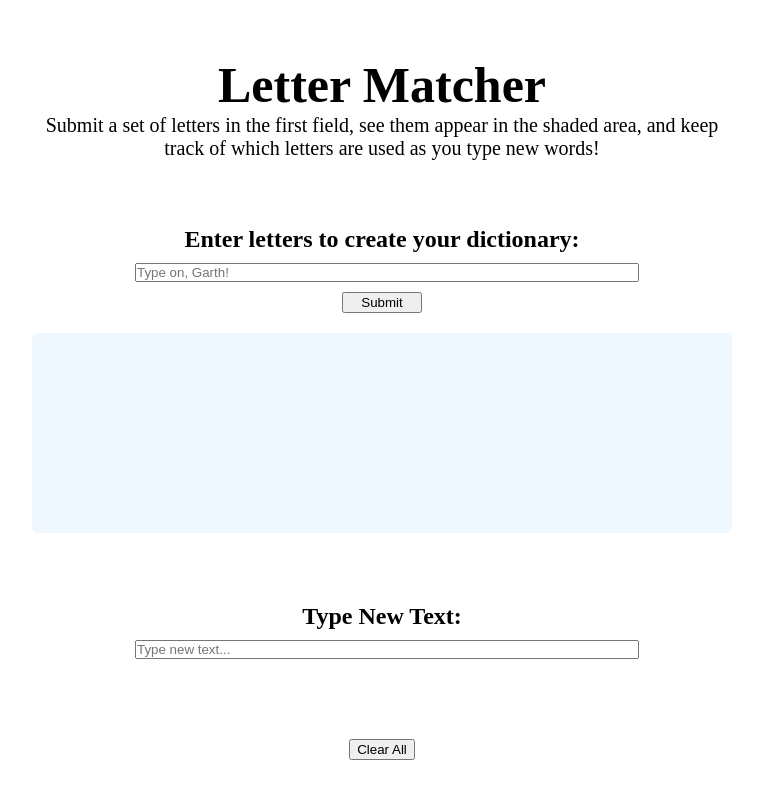
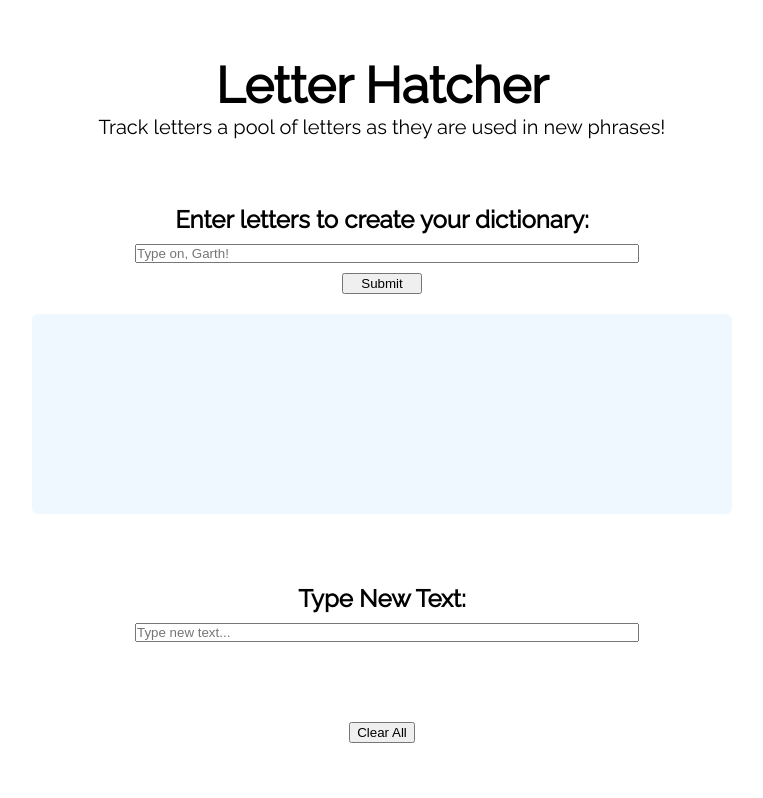
Before and after one commit to realmajortom/letter-tracker, a website: page index.html in a window 1280 px wide. Shown: the whole page, without its empty margins (258-1021 px from the left). Drawn offline with nearby package versions, Linux system fonts and the light colour scheme.

Commit message:
style improvements

```diff
--- a/index.html
+++ b/index.html
@@ -2,16 +2,18 @@
 <html>
 
   <head>
-    <title>Do My Letters Fit?</title>
+    <title>Letter Hatcher</title>
+    <link href="https://fonts.googleapis.com/css?family=Raleway" rel="stylesheet">
     <link href="main.css" rel="stylesheet">
+    <meta name="viewport" content="width=device-width, initial-scale=1.0">
+    <meta charset="UTF-8">
   </head>
 
 
   <body class='flex-center'>
     <div id="page-heading">
-      <h1 id="title">Letter Matcher</h1>
-      <p id="subtitle">Submit a set of letters in the first field, see them appear in the shaded area, and keep track of
-        which letters are used as you type new words!</p>
+      <h1 id="title">Letter Hatcher</h1>
+      <p id="subtitle">Track letters a pool of letters as they are used in new phrases!</p>
     </div>
 
     <main class='flex-center'>
@@ -22,7 +24,7 @@
       </form>
 
       <div class="live-container">
-        <div id="avail-letters" style="font-size: 24px;"></div>
+        <div id="avail-letters"></div>
       </div>
 
       <div id="subtract-container" class='flex-center'>
--- a/main.css
+++ b/main.css
@@ -1,6 +1,7 @@
 body {
   width: 80vw;
   margin: auto;
+  font-family: Raleway;
 }
 .flex-center {
   display: flex;
@@ -47,8 +48,8 @@ h2 {
   border-radius: 6px;
 }
 #avail-letters {
-  font-size: 60px;
-
+  font-size: 30px;
+  padding: 15px;
 }
 
 #subtract-container {
```
